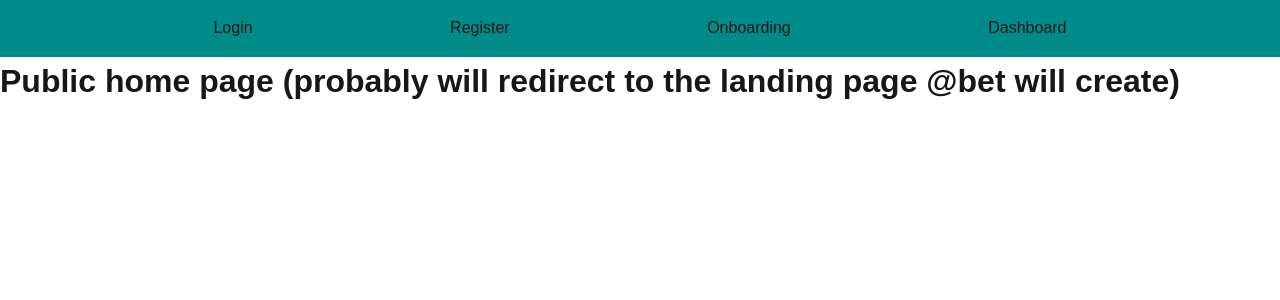
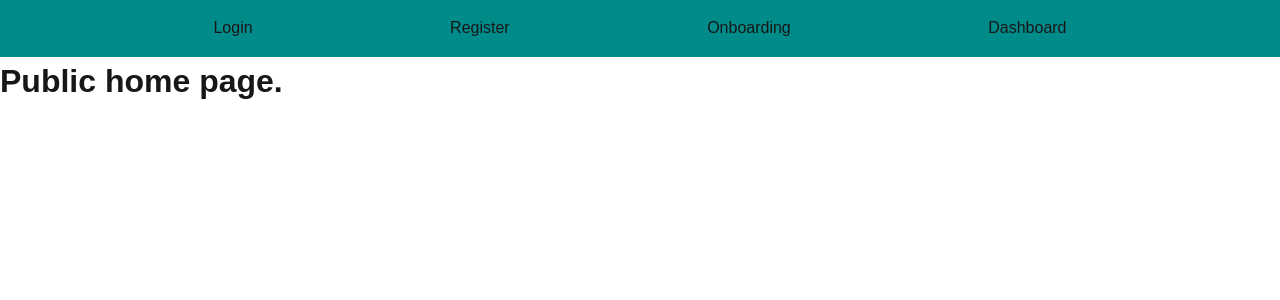
Before and after one commit to gtortajada/nextjs-porkin-mvp, a Next.js app: page / in a window 1280 px wide. Shown: the top 300 px of the page. Built offline with nearby package versions, Linux system fonts and the light colour scheme.

Commit message:
fix: Text correction in home page.

```diff
--- a/src/app/page.tsx
+++ b/src/app/page.tsx
@@ -17,8 +17,7 @@ export default async function Home() {
         <Link href="/dashboard">Dashboard</Link>
       </div>
       <h1>
-        Public home page (probably will redirect to the landing page @bet will
-        create)
+        Public home page.
       </h1>
     </main>
   );
```
